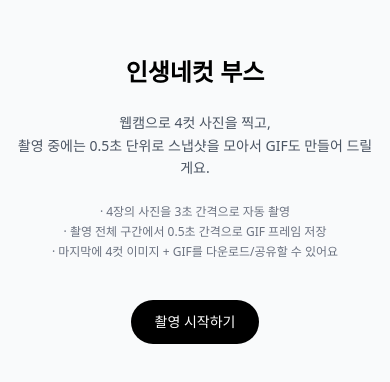
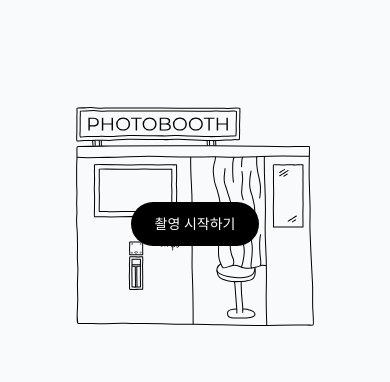
Before and after one commit to yungsuKo/fourcutforyou, a plain HTML site: page index.html in a window 390 px wide. Shown: the part 222-604 px from the top of the page. Drawn offline with nearby package versions, Linux system fonts and the light colour scheme.

Commit message:
backgroud img 추가

```diff
--- a/index.html
+++ b/index.html
@@ -21,6 +21,18 @@
       }
       .page.active {
         display: flex;
+      }
+
+      /* 첫 페이지에만 배경 이미지 적용 */
+      #page-1 {
+        background-image: url('./assets/imgs/main_background.svg');
+        background-size: contain;
+        background-position: center center;
+        background-repeat: no-repeat;
+        background-attachment: scroll;
+        min-height: 100vh;
+        width: 100%;
+        position: relative;
       }
 
       /* 4컷 스트립 캔버스 */
@@ -50,26 +62,38 @@
       #gifFrameCanvas {
         display: none;
       }
+
+      /* 앱 컨테이너 스타일 */
+      #app {
+        max-width: 600px;
+        margin-left: auto;
+        margin-right: auto;
+      }
+
+      /* 태블릿, 모바일 사이즈에서 좌우 마진 60px */
+      @media (max-width: 1024px) {
+        #app {
+          margin-left: 60px;
+          margin-right: 60px;
+        }
+      }
+
+      /* 작은 모바일에서도 60px 마진 유지 */
+      @media (max-width: 480px) {
+        #app {
+          margin-left: 60px;
+          margin-right: 60px;
+        }
+      }
     </style>
   </head>
   <body class="min-h-screen flex items-center justify-center">
-    <div id="app" class="w-full max-w-xl mx-auto p-4">
+    <div id="app" class="w-full p-4">
       <!-- ====== PAGE 1 : INTRO ====== -->
       <section
         id="page-1"
         class="page active flex-col items-center justify-center text-center gap-6"
       >
-        <h1 class="text-2xl font-bold">인생네컷 부스</h1>
-        <p class="text-gray-600 text-sm leading-relaxed">
-          웹캠으로 4컷 사진을 찍고,
-          <br />
-          촬영 중에는 0.5초 단위로 스냅샷을 모아서 GIF도 만들어 드릴게요.
-        </p>
-        <ul class="text-xs text-gray-500 space-y-1">
-          <li>· 4장의 사진을 3초 간격으로 자동 촬영</li>
-          <li>· 촬영 전체 구간에서 0.5초 간격으로 GIF 프레임 저장</li>
-          <li>· 마지막에 4컷 이미지 + GIF를 다운로드/공유할 수 있어요</li>
-        </ul>
         <button
           id="startBtn"
           class="mt-4 inline-flex items-center justify-center px-6 py-3 rounded-full bg-black text-white text-sm font-medium hover:bg-gray-800"
```
Also changed, not shown: assets/imgs/main_background.svg (added).
